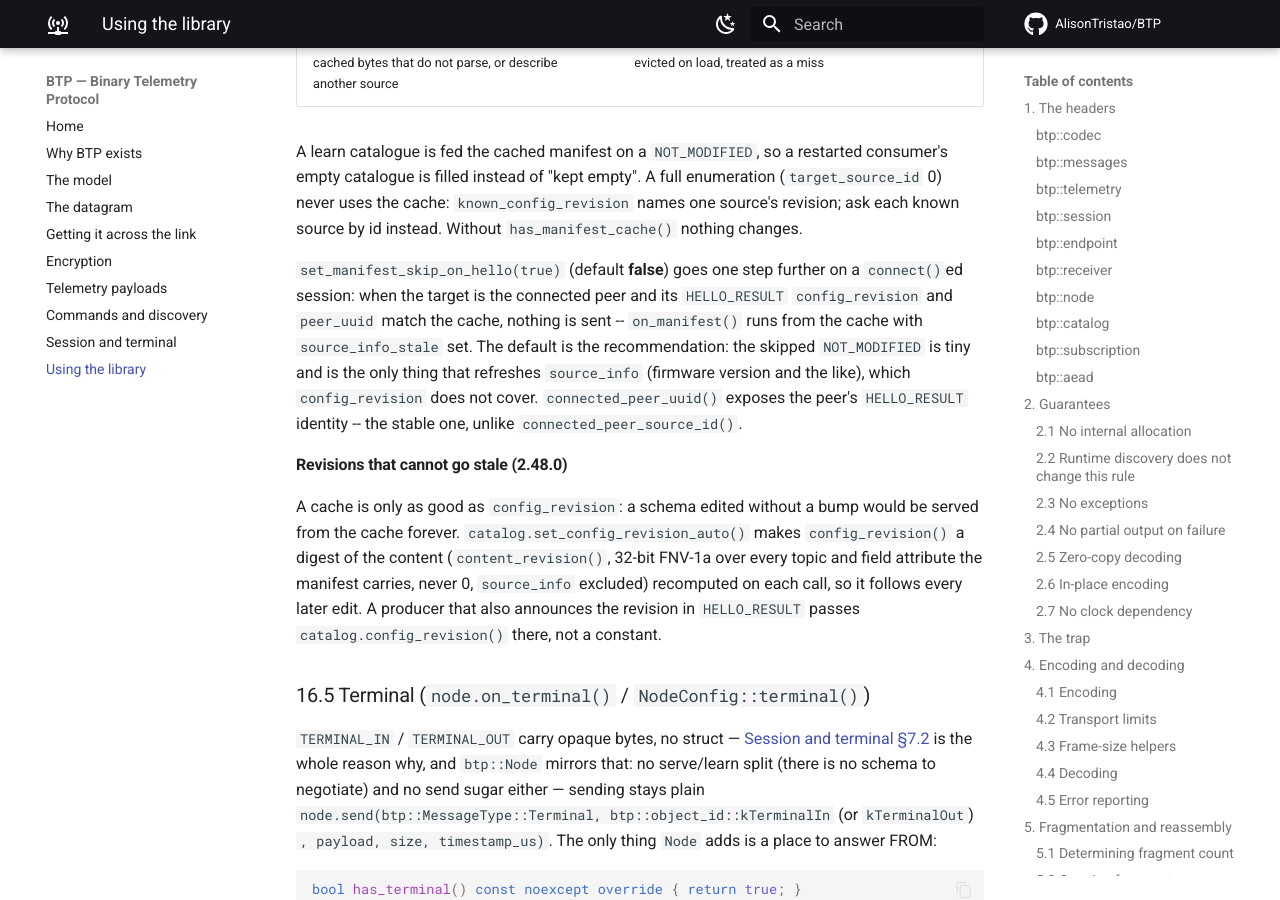
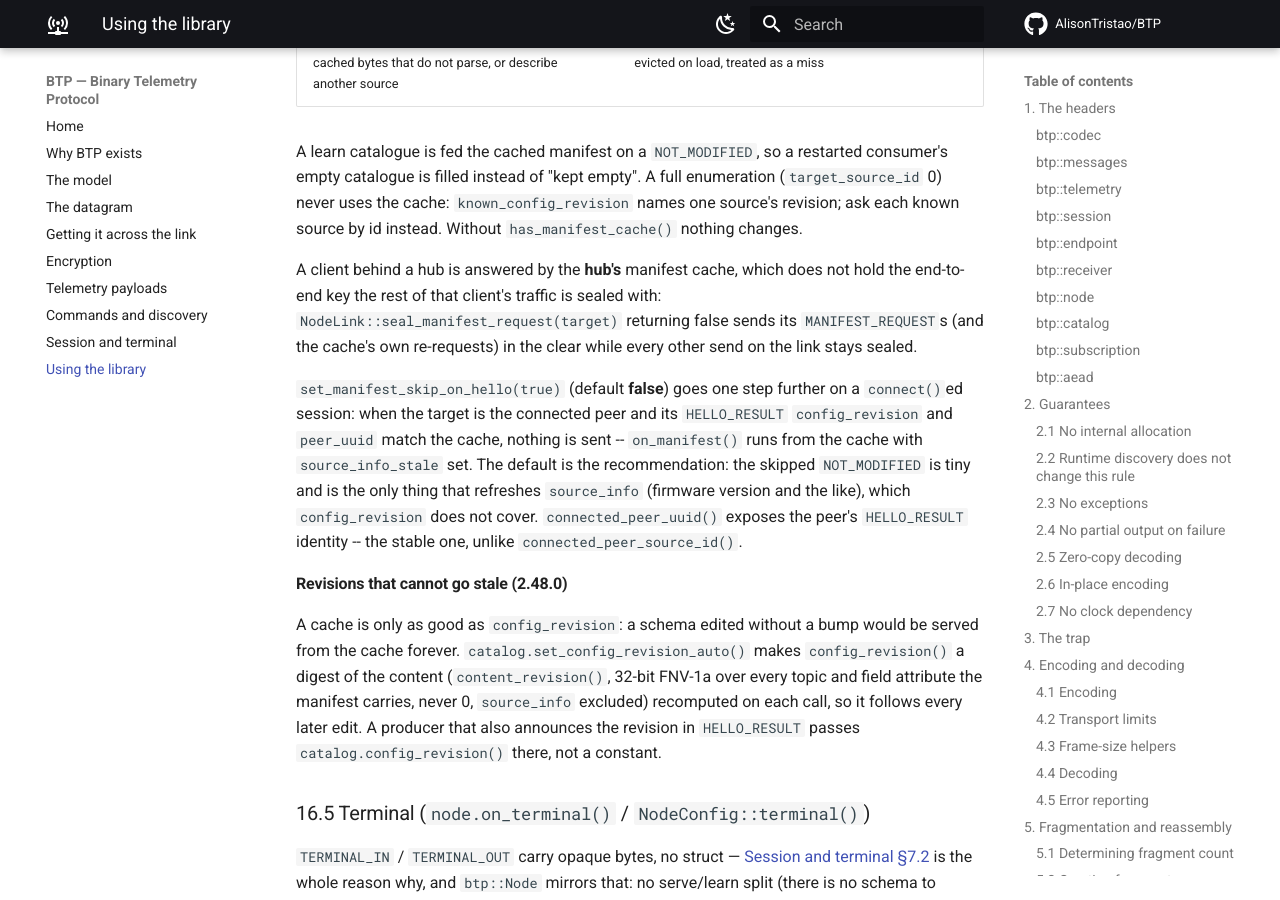
Before and after one commit to AlisonTristao/BTP, an MkDocs documentation site: the page built from docs/library.md, in a window 1280 px wide and 900 px high, scrolled down 63995 px. Built offline with MkDocs 1.6.1 and Material for MkDocs 9.7.7, drawn with Linux system fonts in a browser that asks for light colours; comment, search, counter and statistics services are not loaded.

Commit message:
docs: seal_manifest_request() in library.md 16.4
Co-Authored-By: Claude Opus 5.5 <noreply@anthropic.com>

```diff
--- a/docs/library.md
+++ b/docs/library.md
@@ -3142,6 +3142,12 @@ A full enumeration (`target_source_id` 0) never uses the cache:
 `known_config_revision` names one source's revision; ask each known source
 by id instead. Without `has_manifest_cache()` nothing changes.
 
+A client behind a hub is answered by the **hub's** manifest cache, which does
+not hold the end-to-end key the rest of that client's traffic is sealed with:
+`NodeLink::seal_manifest_request(target)` returning false sends its
+`MANIFEST_REQUEST`s (and the cache's own re-requests) in the clear while every
+other send on the link stays sealed.
+
 `set_manifest_skip_on_hello(true)` (default **false**) goes one step further on
 a `connect()`ed session: when the target is the connected peer and its
 `HELLO_RESULT` `config_revision` and `peer_uuid` match the cache, nothing is
```
